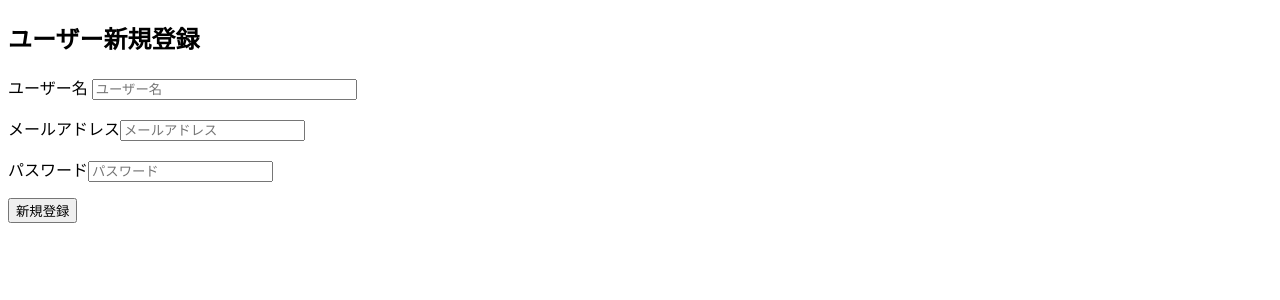
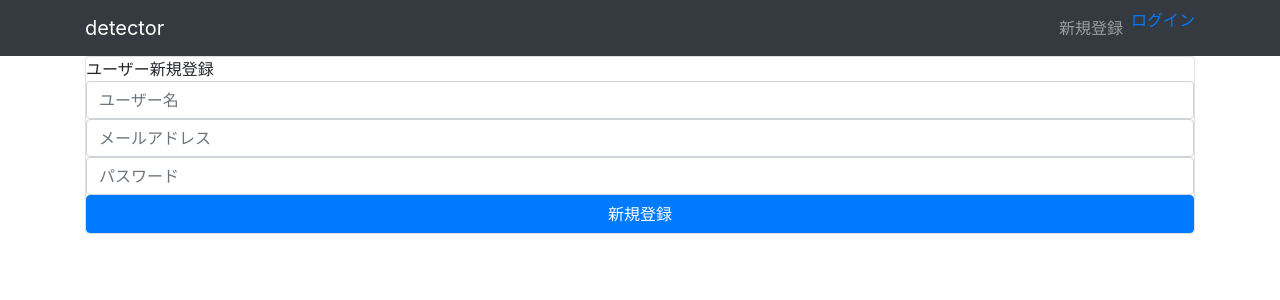
Before and after one commit to takehiro1111/flask, a Flask app: page /auth/signup in a window 1280 px wide. Shown: the top 300 px of the page. Run offline with Flask 3, Linux system fonts and the light colour scheme; some libraries are stand-ins or nearby versions.

Commit message:
add:2025/01/10:第7章序盤

```diff
--- a/crud/apps/auth/templates/auth/signup.html
+++ b/crud/apps/auth/templates/auth/signup.html
@@ -1,32 +1,24 @@
-{%extends "auth/base.html"%}
-{%block title%}ユーザー新規登録{%endblock%}
+{% extends "detector/base.html" %}
 
-{%block content%}
-<h2>ユーザー新規登録</h2>
+{% block title %}ユーザー新規登録{% endblock %}
 
+{% block content %}
+<div class="mx-auto dt-auth-main">
+  <div class="card dt-auth-signup">
+    <header>ユーザー新規登録</header>
+    <section>
+      <form method="post" action="{{ url_for('auth.signup', next=request.args.get('next')) }}" class="form-signin">
+        {{ form.csrf_token }}
+        {% for message in get_flashed_messages() %}
+        <div class="dt-auth-flash">{{ message }}</div>
+        {% endfor %}
 
-<form action="{{ url_for('auth.signup',next=request.args.get('next'))}}" method="POST" novalidate="novalidate">
-  {% for message in get_flashed_messages()%}
-  <p style="color:red;">{{message}}</p>
-  {%endfor%}
-  {{form.csrf_token}}
-  <p>
-    {{form.username.label}}
-    {{form.username(size=30,placeholder="ユーザー名")}}
-  </p>
-  {%for error in form.username.errors%}
-  <span style="color:red;">{{error}}</span>
-  {% endfor %}
-
-  <p>{{form.email.label}}{{form.email(placeholder="メールアドレス")}}</p>
-  {%for error in form.email.errors%}
-  <span style="color:red;">{{error}}</span>
-  {%endfor%}
-
-  <p>{{form.password.label}}{{form.password(placeholder="パスワード")}}</p>
-  {%for error in form.password.errors%}
-  <span style="color:red;">{{error}}</span>
-  {%endfor%}
-  <p>{{form.submit()}}</p>
-</form>
-{%endblock%}
+        {{ form.username(size=30, class="form-control dt-auth-input", placeholder="ユーザー名") }}
+        {{ form.email(class="form-control dt-auth-input",placeholder="メールアドレス") }}
+        {{ form.password(class="form-control dt-auth-input",placeholder="パスワード") }}
+        {{ form.submit(class="btn btn-md btn-primary btn-block dt-auth-btn") }}
+      </form>
+    </section>
+  </div>
+</div>
+{% endblock %}
--- a/crud/apps/auth/views.py
+++ b/crud/apps/auth/views.py
@@ -42,9 +42,10 @@ def signup():
       login_user(user)
 
       # GETパラメータにnextキーが存在し、値がない場合はユーザーの一覧ページへリダイレクトする。
+      ## サインアップ完了時のリダイレクト先をdetector_bp.indexに変更する。
       next_ = request.args.get("next")
       if next_ is None or not next_.startswith("/"):
-        next_ = url_for("crud.users")
+        next_ = url_for("detector_bp.index")
 
       return redirect(next_)
 
@@ -60,7 +61,7 @@ def login():
     # ユーザーが存在しパスワードが一致する場合はログインを許可する。
     if user is not None and user.verify_password(form.password.data):
       login_user(user)
-      return redirect(url_for("crud.users"))
+      return redirect(url_for("detector_bp.index"))
 
     # ログイン失敗メッセージを設定する。
     flash("メールアドレスかパスワードが不正です。")
--- a/crud/apps/config.py
+++ b/crud/apps/config.py
@@ -6,6 +6,7 @@ basedir = Path(__file__).parent.parent
 class BaseConfig(object):
   SECRET_KEY = "hogehoge"
   WTF_CSRF_SECRET_KEY = "fugafuga"
+  UPLOAD_FOLDER = str(Path(basedir,"apps","images"))
 
 # BaseConfigクラスを継承してLocalConfigクラスを作成する。
 class LocalConfig(BaseConfig):
--- a/crud/apps/detector/templates/detector/base.html
+++ b/crud/apps/detector/templates/detector/base.html
@@ -7,7 +7,35 @@
   <link rel="stylesheet" href="{{ url_for('static',filename='css/bootstrap.min.css')}}">
 </head>
 <body>
-  {% block content %}
-  {% endblock %}
+  <nav class="navbar navbar-expand-lg navbar-dark bg-dark">
+    <div class="container">
+      <a class="navbar-brand" href="{{url_for('detector.index')}}">detector</a>
+      <ul class="navbar-nav">
+      {# current_userはFlask-Loginというライブラリで提供される機能のため自動的にグローバルなコンテキストで利用できる。 #}
+      {% if current_user.is_authenticated %}
+      <li class="nav-item">
+        <span class="nav-link">{{ current_user.username }}</span>
+      </li>
+      <li class="nav-item">
+        <span class="nav-link">{{ current_user.username }}</span>
+      </li>
+      <li class="nav-item">
+        <a href="{{ url_for('auth.logout') }}" class="nav-link">ログアウト</a>
+      </li>
+      {%else%}
+      <li class="nav-item">
+        <a class="nav-link" href="{{ url_for('auth.signup') }}">新規登録</a>
+      </li>
+      <li  class="nav-item">
+        <a class="nav=link" href="{{ url_for('auth.login') }}">ログイン</a>
+      </li>
+      {% endif %}
+      </ul>
+    </div>
+  </nav>
+
+  <section class="container">
+    {% block content %}{% endblock %}
+  </section>
 </body>
 </html>
--- /dev/null
+++ b/crud/apps/test.py
@@ -0,0 +1,5 @@
+from pathlib import Path
+
+basedir = Path(__file__).parent.parent
+dir =str(Path(basedir,"apps","images"))
+print(dir)
```
Also changed, not shown: crud/apps/auth/templates/auth/login.html (+19 -23 lines), crud/apps/detector/views.py (+6 -1 lines).
